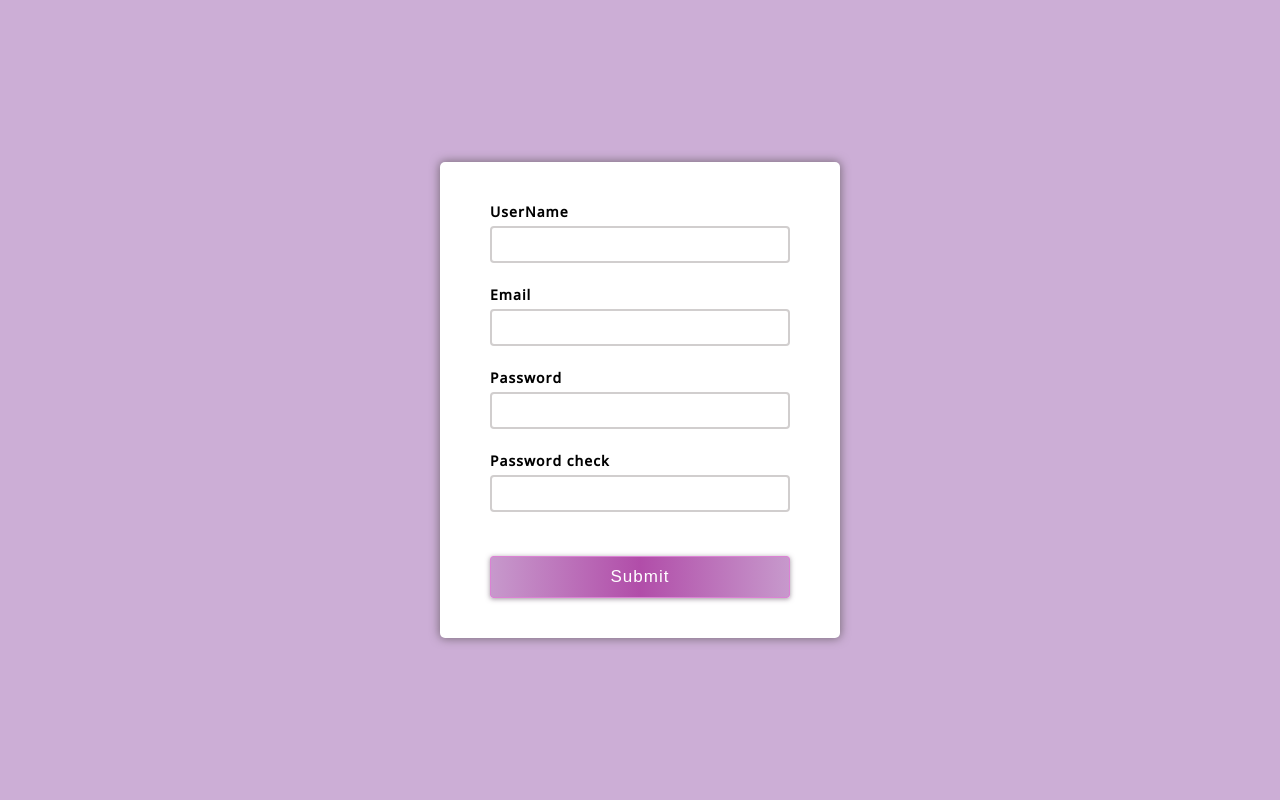
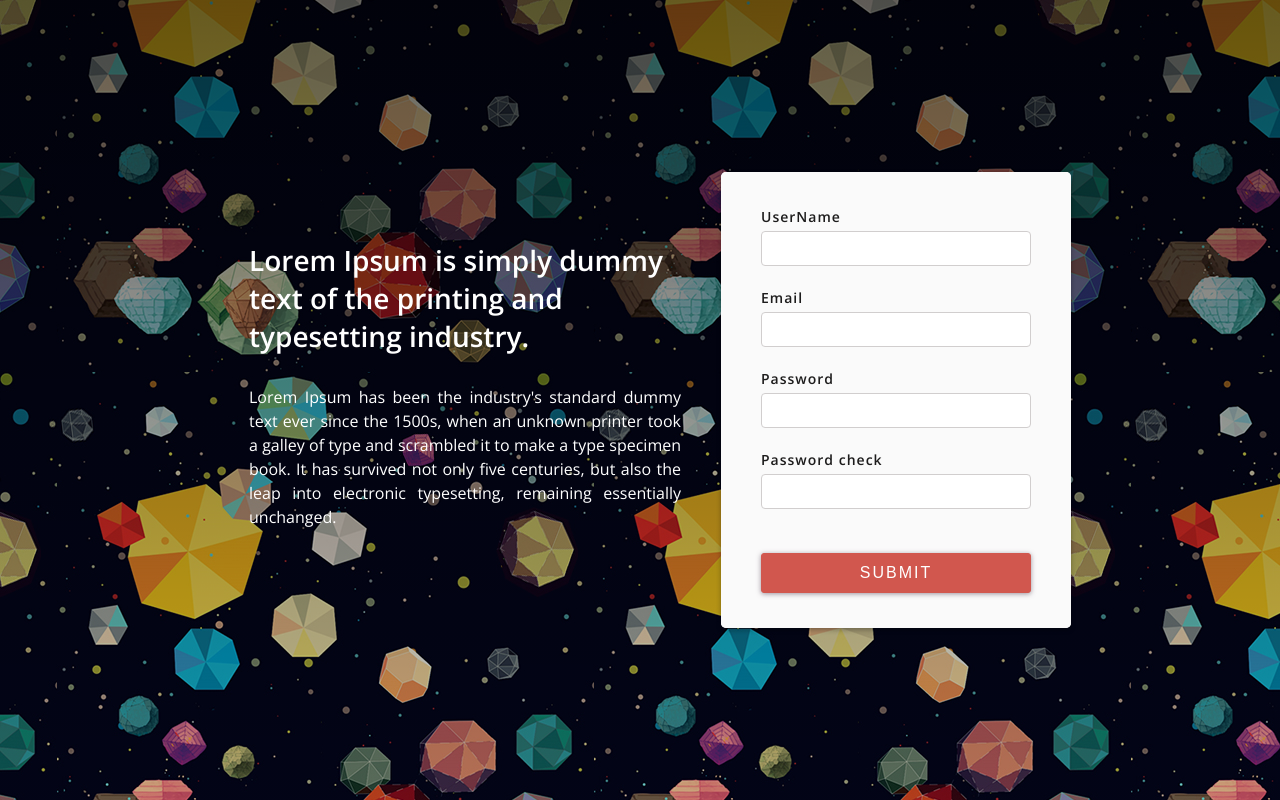
Before and after one commit to Marcelinna/form_validation, a plain HTML site: page index.html in a window 1280 px wide. Drawn offline with nearby package versions, Linux system fonts and the light colour scheme.

Commit message:
add information and background asteroid

```diff
--- a/index.html
+++ b/index.html
@@ -1,9 +1,9 @@
 <!DOCTYPE html>
 <html lang="en">
   <head>
-    <meta charset="UTF-8">
-    <meta name="viewport" content="width=device-width, initial-scale=1.0">
-    <title>Document</title>
+    <meta charset="UTF-8" />
+    <meta name="viewport" content="width=device-width, initial-scale=1.0" />
+    <title>Form Validation</title>
 
     <link
       rel="stylesheet"
@@ -12,57 +12,68 @@
       crossorigin="anonymous"
     />
 
-    <link  rel="stylesheet" href="main.css"/>
+    <link
+      href="https://fonts.googleapis.com/css2?family=Open+Sans:wght@300;400;600&display=swap"
+      rel="stylesheet"
+    />
+
+    <link rel="stylesheet" href="main.css" />
   </head>
   <body>
+    <article>
+      <div class="information">
+        <h1>
+          Lorem Ipsum is simply dummy text of the printing and typesetting
+          industry.
+        </h1>
+        <h4>
+          Lorem Ipsum has been the industry's standard dummy text ever since the
+          1500s, when an unknown printer took a galley of type and scrambled it
+          to make a type specimen book. It has survived not only five centuries,
+          but also the leap into electronic typesetting, remaining essentially
+          unchanged.
+        </h4>
+      </div>
 
       <div class="container">
-
-    <form class="form" id="form" >
-
+        <form class="form" id="form">
           <div class="form-control">
-            <label for ="username">UserName</label>
-            <input type="text" id="username">
-            <i class="fas fa-check-circle"></i>
-            <i class="fas fa-exclamation-circle"></i>
-            <p>Error message</p>
-        </div>
-
-
-        <div class="form-control">
-            <label  for ="email">Email</label>
-            <input type="text"
-             id="email">
+            <label for="username">UserName</label>
+            <input type="text" id="username" />
             <i class="fas fa-check-circle"></i>
             <i class="fas fa-exclamation-circle"></i>
             <p>Error message</p>
           </div>
 
           <div class="form-control">
-            <label  for ="password">Password</label>
-            <input type="password"
-            id="password">
+            <label for="email">Email</label>
+            <input type="text" id="email" />
             <i class="fas fa-check-circle"></i>
             <i class="fas fa-exclamation-circle"></i>
             <p>Error message</p>
-
           </div>
 
           <div class="form-control">
-            <label  for ="username">Password check</label>
-            <input type="password"
-           id="password_check">
+            <label for="password">Password</label>
+            <input type="password" id="password" />
+            <i class="fas fa-check-circle"></i>
+            <i class="fas fa-exclamation-circle"></i>
+            <p>Error message</p>
+          </div>
+
+          <div class="form-control">
+            <label for="username">Password check</label>
+            <input type="password" id="password_check" />
             <i class="fas fa-check-circle"></i>
             <i class="fas fa-exclamation-circle"></i>
             <p>Error message</p>
           </div>
 
           <button>Submit</button>
-
         </form>
       </div>
 
       <script src="main.js"></script>
-
+    </article>
   </body>
 </html>
--- a/main.css
+++ b/main.css
@@ -7,12 +7,35 @@
 }
 
 body {
-  background-color: #ccaed6;
+  background: linear-gradient(rgba(0, 0, 0, 0.6), rgba(0, 0, 0, 0.2)),
+    url("img/asteroids.jpg");
   font-family: "Open Sans", sans-serif;
+  font-size: 16px;
+}
+
+article {
   display: flex;
   align-items: center;
   justify-content: center;
   min-height: 100vh;
+}
+
+.information {
+  width: 40vw;
+  color: white;
+  padding: 40px;
+  word-wrap: break-word;
+}
+.information h1 {
+  margin-bottom: 30px;
+  font-size: 28px;
+}
+
+.information h4 {
+  margin-bottom: 30px;
+  text-align: justify;
+  line-height: 150%;
+  font-weight: 400;
 }
 
 .container {
@@ -20,14 +43,13 @@ body {
   border-radius: 5px;
   box-shadow: 0 2px 5px rgba(0, 0, 0, 0.3);
   overflow: hidden;
-  width: 400px;
-  -webkit-box-shadow: 0px 0px 10px 1px rgba(125, 111, 125, 1);
-  -moz-box-shadow: 0px 0px 10px 1px rgba(125, 111, 125, 1);
-  box-shadow: 0px 0px 10px 1px rgba(125, 111, 125, 1);
+  width: 350px;
+  color: rgb(29, 28, 28);
 }
 
 .form {
-  padding: 40px 50px;
+  padding: 35px 40px;
+  background-color: rgba(250, 250, 250);
 }
 
 .form-control {
@@ -44,7 +66,7 @@ body {
 }
 
 .form-control input {
-  border: 2px solid #d1cece;
+  border: 1px solid #d1cece;
   border-radius: 4px;
   display: block;
   font-size: 13px;
@@ -54,11 +76,11 @@ body {
 
 .form-control input:focus {
   border-color: rgb(116, 111, 111);
-   outline: none;
+  outline: none;
 }
 
 .form-control.success input {
-  border-color: #2dc26b;
+  border-color: #84bd72;
 }
 
 .form-control.error input {
@@ -74,7 +96,7 @@ body {
 }
 
 .form-control.success i.fa-check-circle {
-  color: #2dc26b;
+  color: #84bd72;
   visibility: visible;
 }
 
@@ -100,32 +122,60 @@ body {
   box-shadow: 0px 1px 5px 0px rgba(125, 111, 125, 0.75);
   border-radius: 3px;
   color: white;
-  font-size: 17px;
+  font-size: 16px;
   padding: 10px;
   margin-top: 22px;
-  letter-spacing: 1px;
+  letter-spacing: 2px;
   width: 100%;
   display: block;
-  border:1px solid rgb(219, 130, 212);
   outline: none;
-  background: rgb(199, 153, 204);
-  background: linear-gradient(
-    90deg,
-    rgba(199, 153, 204, 1) 0%,
-    rgba(177, 77, 169, 1) 50%,
-    rgba(199, 153, 204, 1) 100%
-  );
+  background: #d1574e;
+  border: 1px solid #d1574e;
+  text-transform: uppercase;
 }
 
 .form button:hover {
   cursor: pointer;
 }
 
-
-@media(max-width:500px){
-  .container{
-    margin: 20px;
+@media (max-width: 960px) {
+  .form {
+    padding: 25px 35px;
+  }
+  article {
+    flex-direction: column;
   }
 
+  .information {
+    width: 350px;
+  }
 
+  .container {
+    width: 300px;
+  }
 }
+
+@media (max-width: 450px) {
+  article {
+    flex-direction: column;
+    padding: 10px;
+  }
+
+  .information {
+    max-width: 90vw;
+  }
+
+  .container {
+    max-width: 90vw;
+  }
+}
+
+@media (max-width: 350px) {
+  .form {
+    padding: 25px 25px;
+  }
+
+  .information {
+    padding: 20px;
+  }
+}
```
Also changed, not shown: img/asteroids.jpg (added). Lines whose indentation alone changed are shown as unchanged.
